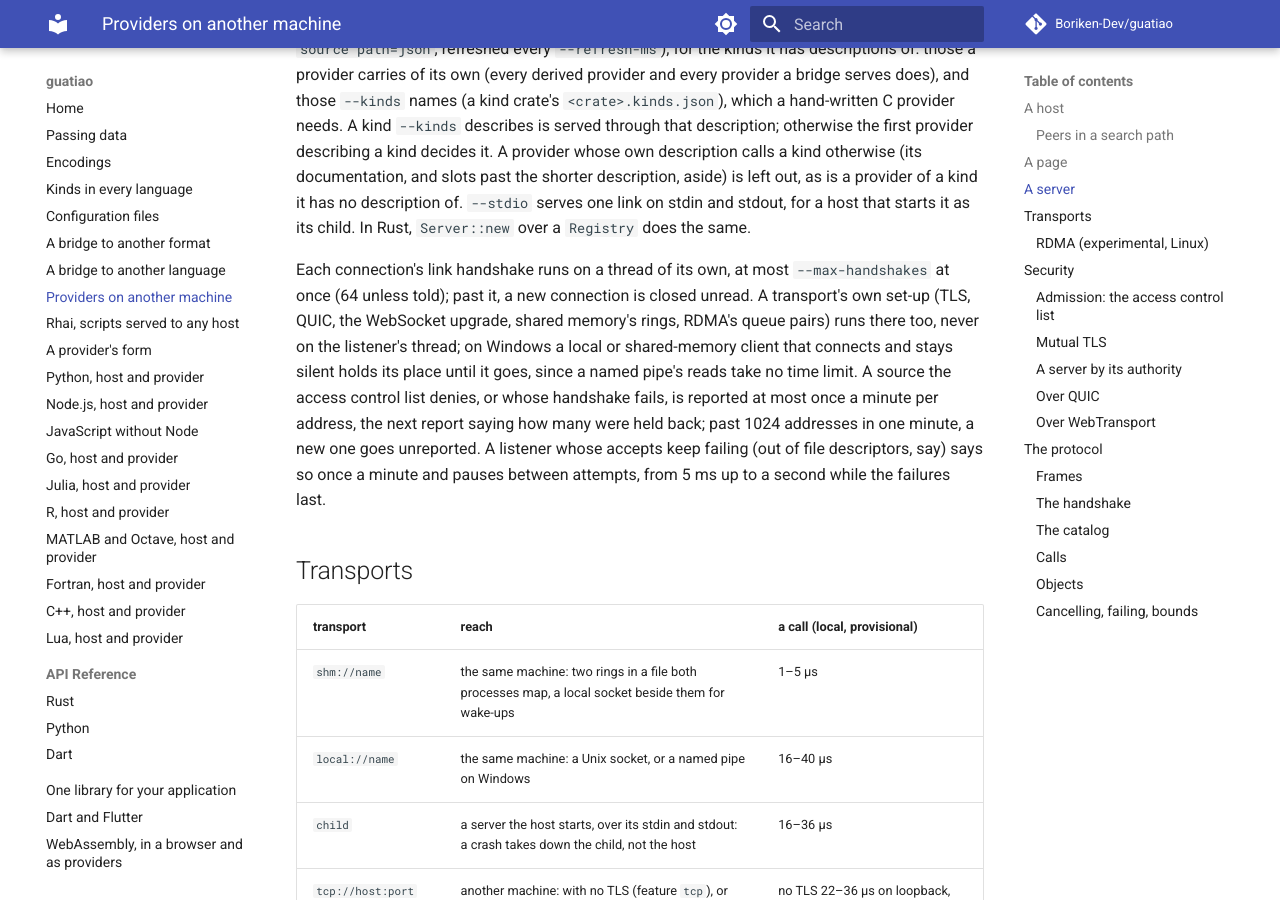
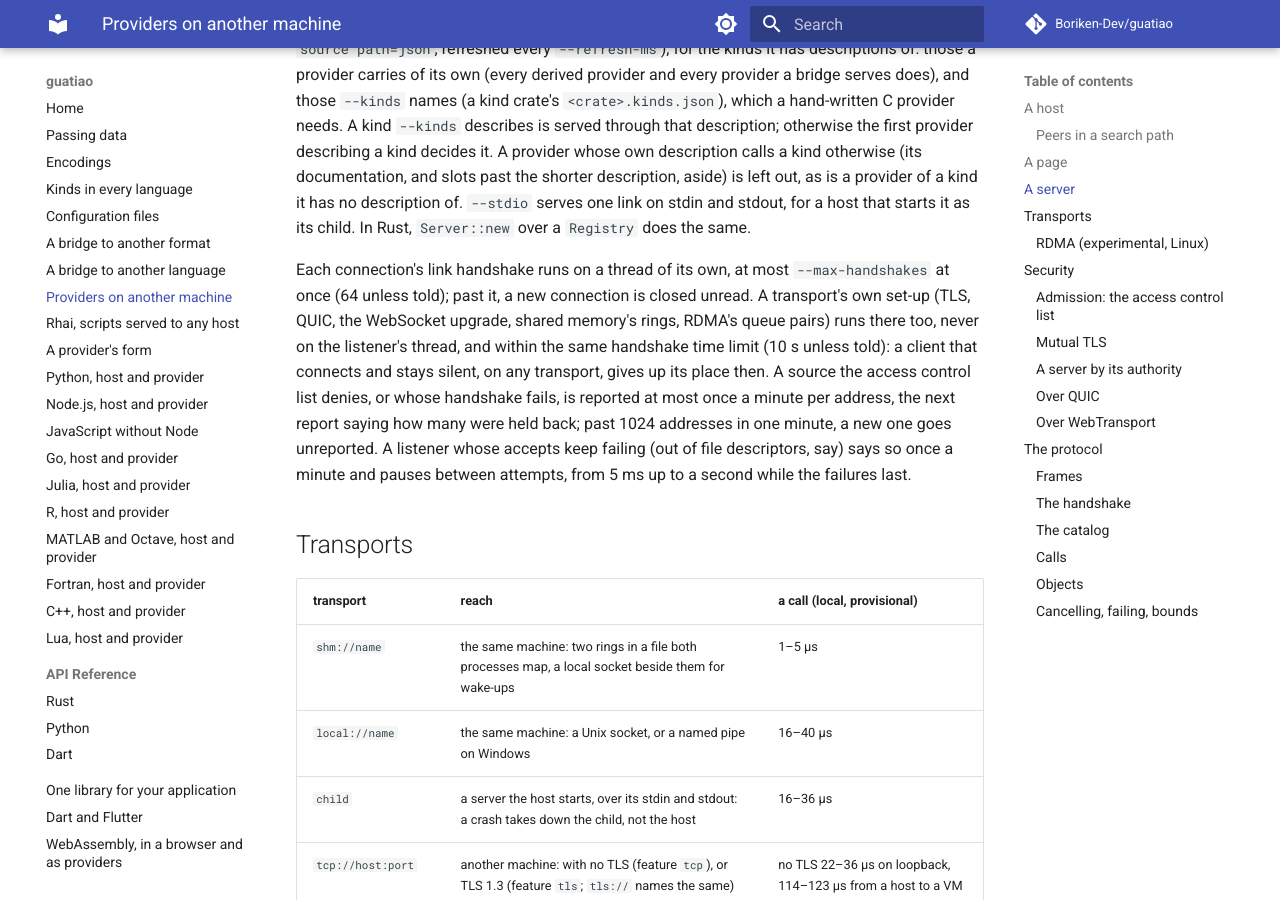
Before and after one commit to Boriken-Dev/guatiao, an MkDocs documentation site: the page built from docs/remote.md, in a window 1280 px wide and 900 px high, scrolled down 6133 px. Built offline with MkDocs 1.6.1 and Material for MkDocs 9.7.7, drawn with Linux system fonts in a browser that asks for light colours; comment, search, counter and statistics services are not loaded.

Commit message:
docs: every transport's handshake gives up a silent client at its time limit

```diff
--- a/docs/remote.md
+++ b/docs/remote.md
@@ -303,9 +303,9 @@ Each connection's link handshake runs on a thread of its own, at most
 `--max-handshakes` at once (64 unless told); past it, a new connection is
 closed unread. A transport's own set-up (TLS, QUIC, the WebSocket
 upgrade, shared memory's rings, RDMA's queue pairs) runs there too, never
-on the listener's thread; on Windows a local or shared-memory client that
-connects and stays silent holds its place until it goes, since a named
-pipe's reads take no time limit. A source the access control list denies, or whose
+on the listener's thread, and within the same handshake time limit (10 s
+unless told): a client that connects and stays silent, on any transport,
+gives up its place then. A source the access control list denies, or whose
 handshake fails, is reported at most once a minute per address, the next
 report saying how many were held back; past 1024 addresses in one minute,
 a new one goes unreported. A listener whose accepts keep failing (out of
```
